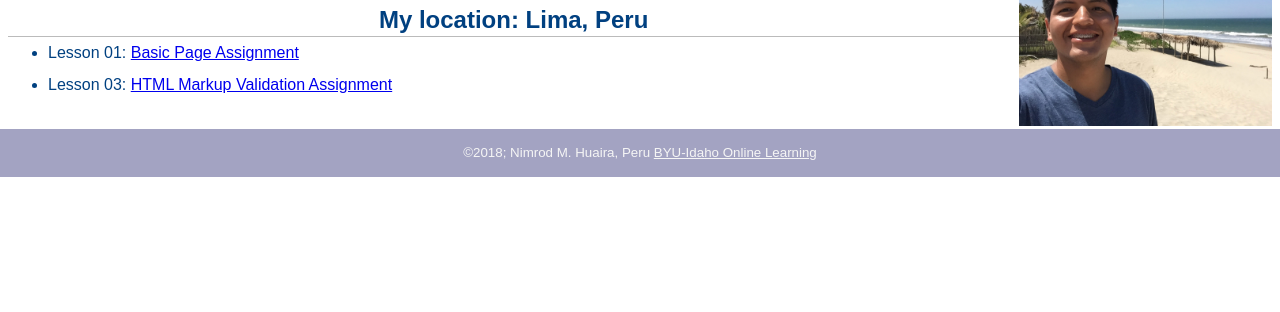
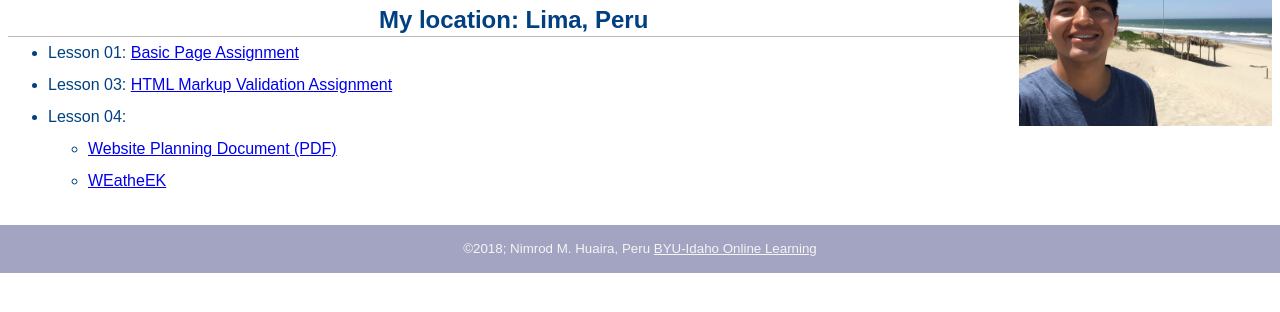
Before and after one commit to HuairaNimrod/HuairaNim, a plain HTML site: page index.html in a window 1280 px wide. Shown: the part 92-404 px from the top of the page. Drawn offline with Linux system fonts and the light colour scheme.

Commit message:
<ul> problem

```diff
--- a/index.html
+++ b/index.html
@@ -20,6 +20,11 @@
             <ul>
                 <li>Lesson 01: <a href="basicpage.html">Basic Page Assignment</a></li>
                 <li>Lesson 03: <a href="assignments/lesson-3/fixedhtml.html">HTML Markup Validation Assignment</a></li>
+                <li>Lesson 04: <ul>
+                    <li><a href="assignments/lesson-4/Website%20Planning%20Document.pdf">Website Planning Document (PDF)</a></li>
+                    <li><a href="assignments/lesson-4/franklin-4.html">WEatheEK</a></li>
+                    </ul>
+                </li>
             </ul>
         </main>
         <footer>
```
